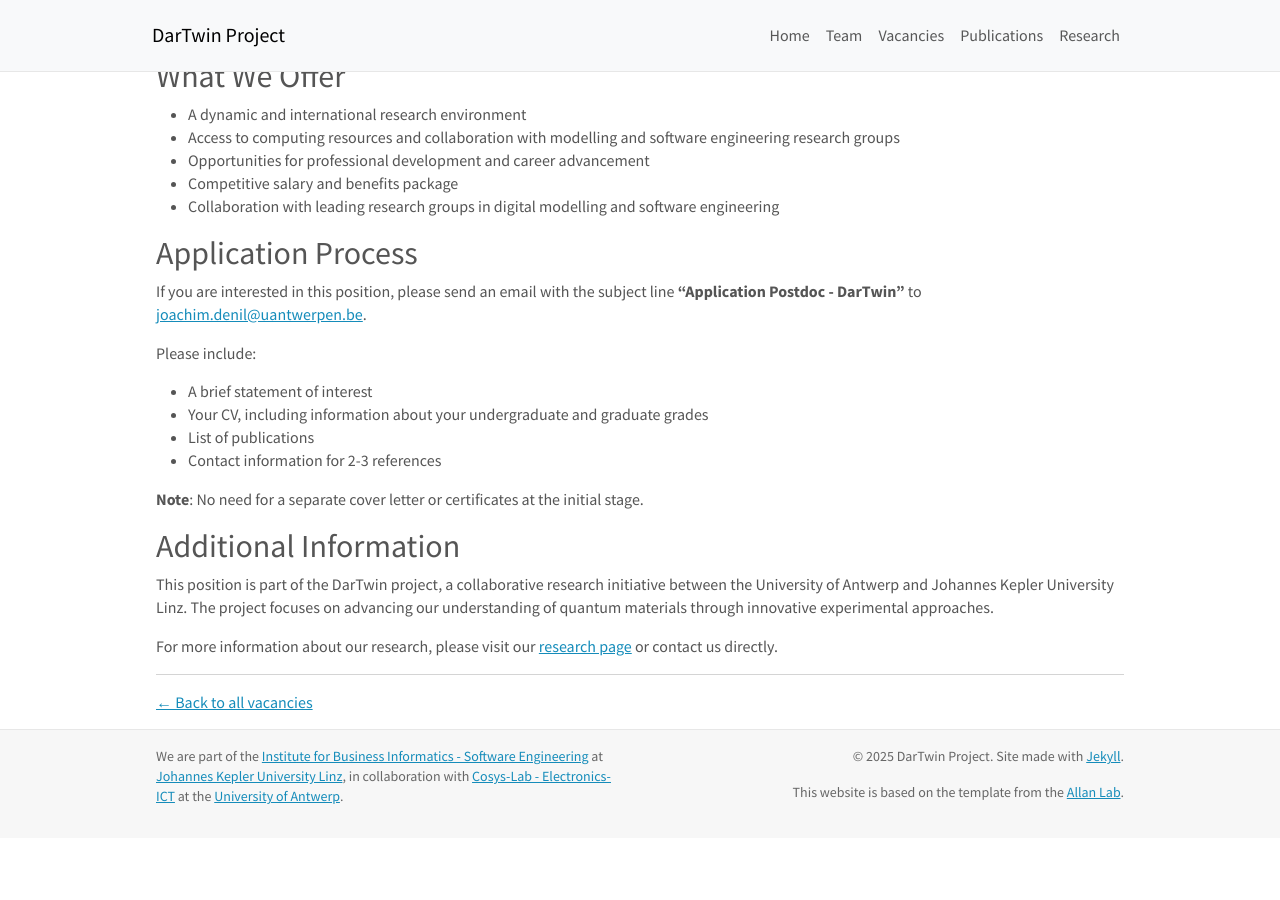
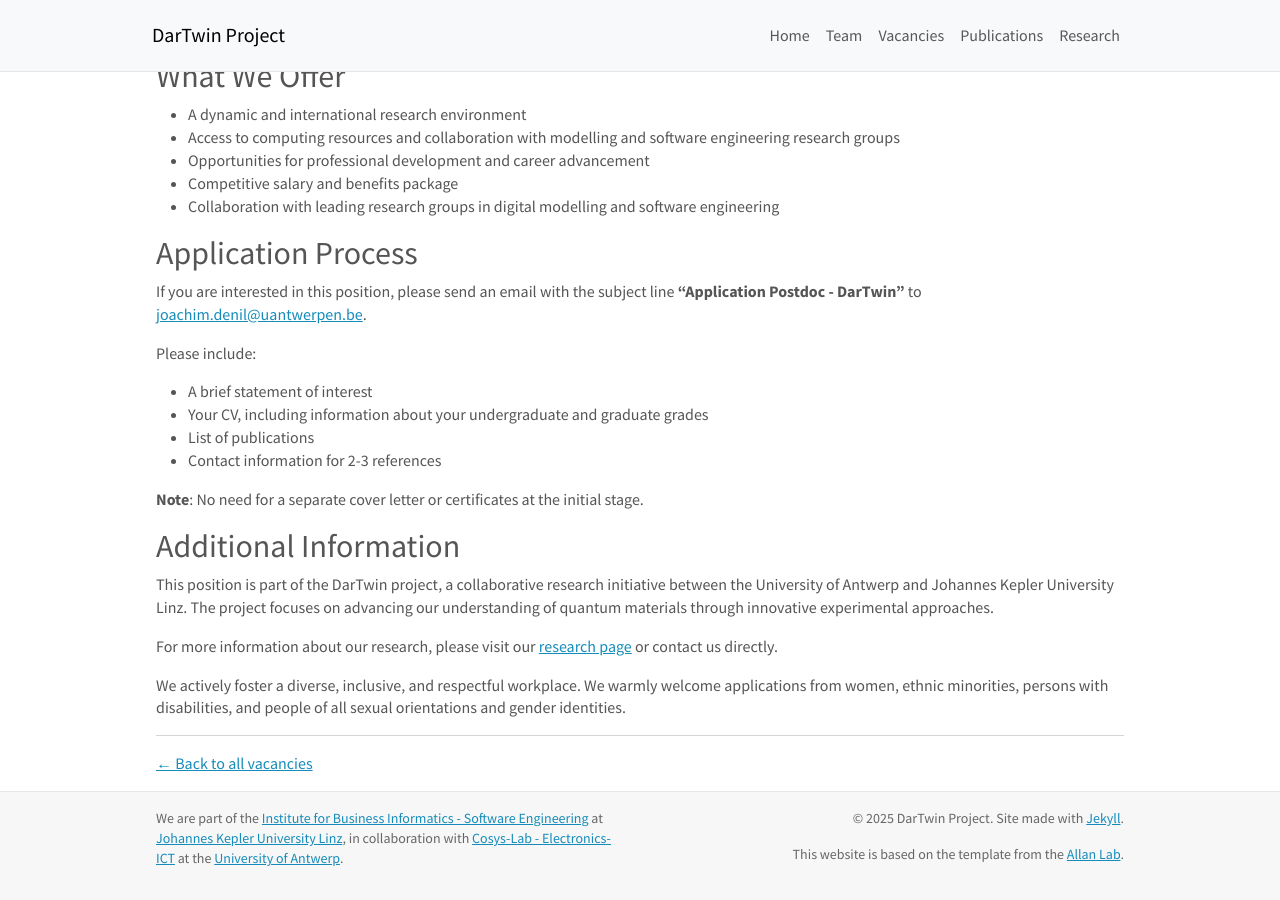
Before and after one commit to dartwin-project/dartwin-project.github.io, a Jekyll site: the page built from _pages/vacancy-postdoc-antwerp.md, in a window 1280 px wide and 900 px high, scrolled down 723 px. Built offline with Jekyll 4.4.1, drawn with Linux system fonts in a browser that asks for light colours; before the commit the page ends 1561 px from its top, so only the background shows below that.

Commit message:
diversity statements

```diff
--- a/_pages/vacancy-postdoc-antwerp.md
+++ b/_pages/vacancy-postdoc-antwerp.md
@@ -60,6 +60,8 @@ This position is part of the DarTwin project, a collaborative research initiativ
 
 For more information about our research, please visit our [research page]({{ site.url }}{{ site.baseurl }}/research/) or contact us directly.
 
+We actively foster a diverse, inclusive, and respectful workplace. We warmly welcome applications from women, ethnic minorities, persons with disabilities, and people of all sexual orientations and gender identities.
+
 ---
 
 [← Back to all vacancies]({{ site.url }}{{ site.baseurl }}/vacancies)
```
Also changed, not shown: _pages/vacancy-phd-antwerp.md (+2 -0 lines), _pages/vacancy-phd-jku.md (+2 -0 lines), _pages/vacancy-postdoc-jku.md (+2 -0 lines).
